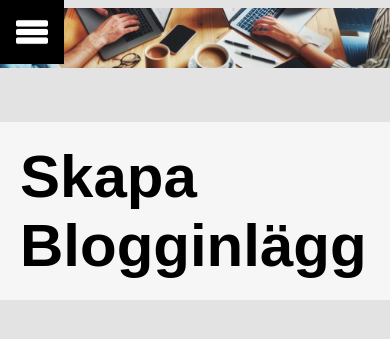
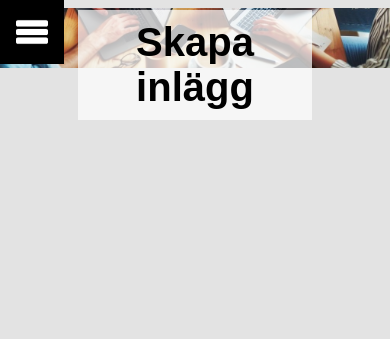
Before and after one commit to M-D-frendin/vutv2_project, a PHP site: page /create.php in a window 390 px wide. Shown: the top 339 px of the page. Run offline with PHP 8.4, Linux system fonts and the light colour scheme; the visitor is signed in with stand-in values (Sample User, id 1); data that the repository does not hold is empty; some libraries are stand-ins or nearby versions.

Commit message:
Klart?
Klart?

```diff
--- a/projekt_vt23-mifr2204/assets/css/theme.css
+++ b/projekt_vt23-mifr2204/assets/css/theme.css
@@ -3,17 +3,7 @@
     box-sizing: border-box;
 }
 
-h1 {
-    text-align: center;
-    position: absolute;
-    top: 10%;
-    right: 20%;
-    left: 20%;
-    background-color:rgba(255, 255, 255, 0.7);
-    font-size: 60px;
-    padding: 20px;
 
-}
 /*top section and header*/
 #classcont {
     position: relative;
@@ -212,7 +202,9 @@ input[type=text], input[type=password], input[type=email], .input, textarea {
 input[type=text]:disabled, input[type=password]:disabled, input[type=email]:disabled, .input:disabled, textarea:disabled {
     background: lightgray;
 }
-
+#creatform .formfield{
+    font-size: 80;
+}
 input.maxsize {
     max-width: 300px;
 }
@@ -220,9 +212,17 @@ input.maxsize {
 form {
     width: 100%;
 }
-
+#newUf{
+    margin-left: 20px;
+    margin-top: 40px;
+}
 form .form-field {
     margin-bottom: 1em;
+}
+
+#loginform {
+    margin-top: 50px;
+    margin-left: 30px;
 }
 /*footer*/
 section.bottom {
@@ -311,10 +311,31 @@ section.bottom {
     max-height: 8em;
 }
 
-@media only screen and (max-width: 1000px) {
+h1, #classcont h1 {
+    text-align: center;
+    position: absolute;
+    top: 10%;
+    right: 20%;
+    left: 20%;
+    background-color:rgba(255, 255, 255, 0.7);
+    font-size: 60px;
+    padding: 20px;
 
-    h1 {
-        position: initial;
+}
+
+@media only screen and (max-width: 1100px) {
+
+    h1, #classcont h1 {
+        text-align: center;
+        position: absolute;
+        top: 0%;
+        right: 20%;
+        left: 20%;
+        background-color:rgba(255, 255, 255, 0.7);
+        font-size: 50px;
+        padding: 20px;
+        margin-top: 10px;
+
     }
 
     .articlegrid {
@@ -342,6 +363,18 @@ section.bottom {
         cursor: pointer;
         transition: background-color ease-in-out .2s;
     }
+    h1, #classcont h1 {
+        text-align: center;
+        position: absolute;
+        top: 0%;
+        right: 20%;
+        left: 20%;
+        background-color:rgba(255, 255, 255, 0.7);
+        font-size: 40px;
+        padding: 10px;
+        margin-top: 2px;
+
+    }
 
     #hamburgermenu:hover {
         background-color: rgba(0,0,0,1);
--- a/projekt_vt23-mifr2204/create.php
+++ b/projekt_vt23-mifr2204/create.php
@@ -6,7 +6,7 @@ include_once('includes/classes/User.class.php');
 include_once('includes/classes/Post.class.php');
 
 //header & sidemenu
-$page_title = 'Skapa Blogginlägg';
+$page_title = 'Skapa inlägg';
 include('includes/header.php');
 
 
@@ -26,9 +26,6 @@ if(isset($_POST['title'])) {
     try {
         $post = Post::newPost($newPostArgs);
         $message = "<div class='status'>✔️ Sidan är skapad</div>";
-        ?>
-        <a href="./create.php">Skapa Nytt inlägg</a>
-        <?php
     } catch (Exception $e) {
         $message = '<div class="alert">' . $e->getMessage() . '</div>';
     }
@@ -41,7 +38,7 @@ if(isset($_POST['title'])) {
 </div>
     </section>
 
-<main>
+<main id="createmain">
 
 <?php
 include('includes/sidemenu.php');
--- a/projekt_vt23-mifr2204/newuser.php
+++ b/projekt_vt23-mifr2204/newuser.php
@@ -46,7 +46,7 @@ include('includes/sidemenu.php');
 //om formuläret ska visas (om en användare inte precis har skapats)
 if ($showform) {
     ?>
-<form action="./newuser.php" method="post">
+<form id="newUf"action="./newuser.php" method="post">
 
 
 <div class="form-field">
```
Also changed, not shown: projekt_vt23-mifr2204/posts.php (+12 -6 lines).
